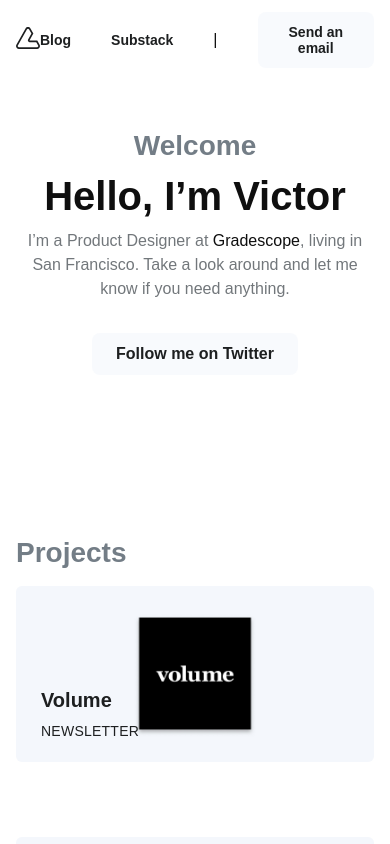
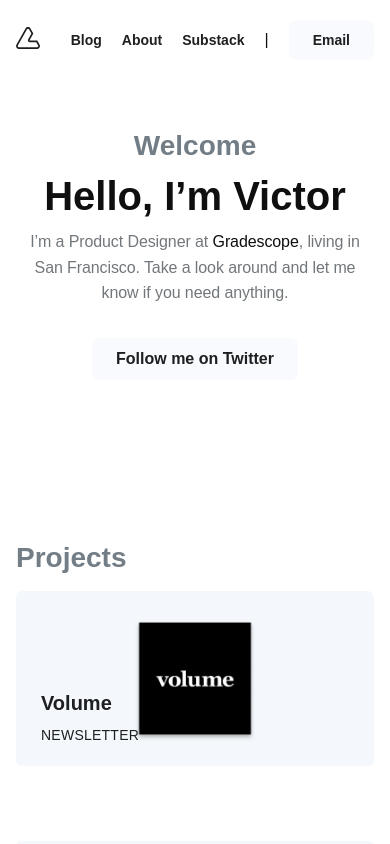
Before and after one commit to victorkernes/victor-kernes-next, a Next.js app: page / in a window 390 px wide. Shown: the top 844 px of the page. Built offline with nearby package versions, Linux system fonts and the light colour scheme.

Commit message:
Fix nav for mobile

```diff
--- a/components/Nav/Nav.module.css
+++ b/components/Nav/Nav.module.css
@@ -33,7 +33,7 @@
 }
 .NavLink {
   font-weight: 600;
-  font-size: 14px;
+  font-size: 1rem;
   cursor: pointer;
   text-decoration: none;
   color: var(--nav-color);
@@ -42,7 +42,7 @@
   color: var(--nav-hover-color);
 }
 .GetInTouch {
- font-size: 14px;
+ font-size: 1rem;
 }
 .NavLinksRight {
   display: inline-flex;
@@ -56,16 +56,16 @@
 .NavLinksRight li:last-of-type {
   padding-right: 0;
 }
+.NavLinksLeft {
+  display: inline-flex;
+  align-items: center;
+  list-style: none;
+}
 .NavLinksLeft li {
   padding-left: 2.5rem;
 }
 .NavLinksLeft li:first-of-type {
   padding-left: 0;
-}
-.NavLinksLeft {
-  display: inline-flex;
-  align-items: center;
-  list-style: none;
 }
 @media (max-width: 720px) {
   .NavContainer {
@@ -74,9 +74,15 @@
     padding-left: 1rem;
   }
   .HomeLink {
-    font-size: 14px;
+    font-size: 0.875rem;
   }
   .NavLink {
-    font-size: 14px;
+    font-size: 0.875rem;
+  }
+  .NavLinksRight li {
+    padding-right: 1.25rem;
+  }
+  .GetInTouch {
+    font-size: 0.875rem;
   }
 }
--- a/components/Nav/index.js
+++ b/components/Nav/index.js
@@ -34,6 +34,11 @@ const Nav = () => (
             </a>
           </li>
           <li>
+            <a className={styles.NavLink} href="/about">
+              About
+            </a>
+          </li>
+          <li>
             <a
               className={styles.NavLink}
               href="https://volume.substack.com"
@@ -50,7 +55,7 @@ const Nav = () => (
               target="_blank"
               className={styles.NavLink}
             >
-              <button className={styles.GetInTouch}>Send an email</button>
+              <button className={styles.GetInTouch}>Email</button>
             </a>
           </li>
         </ul>
--- a/pages/styles.css
+++ b/pages/styles.css
@@ -68,8 +68,10 @@ h4 {
   line-height: 1.25;
 }
 p {
-  font-size: 16px;
-  line-height: 1.5;
+  font-size: 20px;
+  line-height: 1.6;
+  letter-spacing: -0.1px;
+  text-rendering: optimizeLegibility;
 }
 .f-headline {
   font-size: 5rem;
@@ -133,8 +135,6 @@ p {
   padding-bottom: 8px;
 }
 .Context {
-  font-size: 1.25rem;
-  font-weight: 400;
   color: #72777b;
   padding-bottom: 16px;
 }
```
